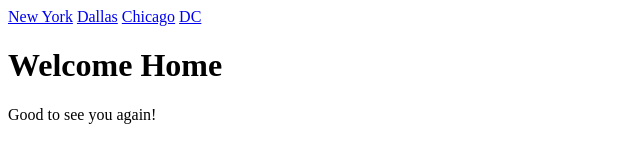
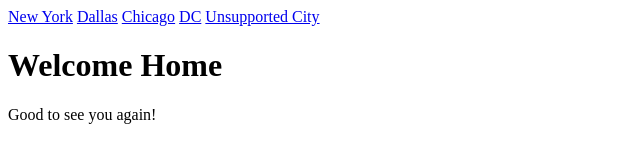
Before and after one commit to bencodezen/ngWeatherMap, a website: page app/index.html in a window 1280 px wide. Shown: the whole page, without its empty margins (0-640 px from the left). Drawn offline with nearby package versions, Linux system fonts and the light colour scheme; some packages are replaced by stand-ins of ours.

Commit message:
Introduce unsupported city for error routing demonstration

```diff
--- a/app/index.html
+++ b/app/index.html
@@ -9,6 +9,7 @@
   <a href="#/cities/Dallas">Dallas</a>
   <a href="#/cities/Chicago">Chicago</a>
   <a href="#/cities/DC">DC</a>
+  <a href="#/cities/unsuppported">Unsupported City</a>
 
   <div ng-view></div>
 
```
